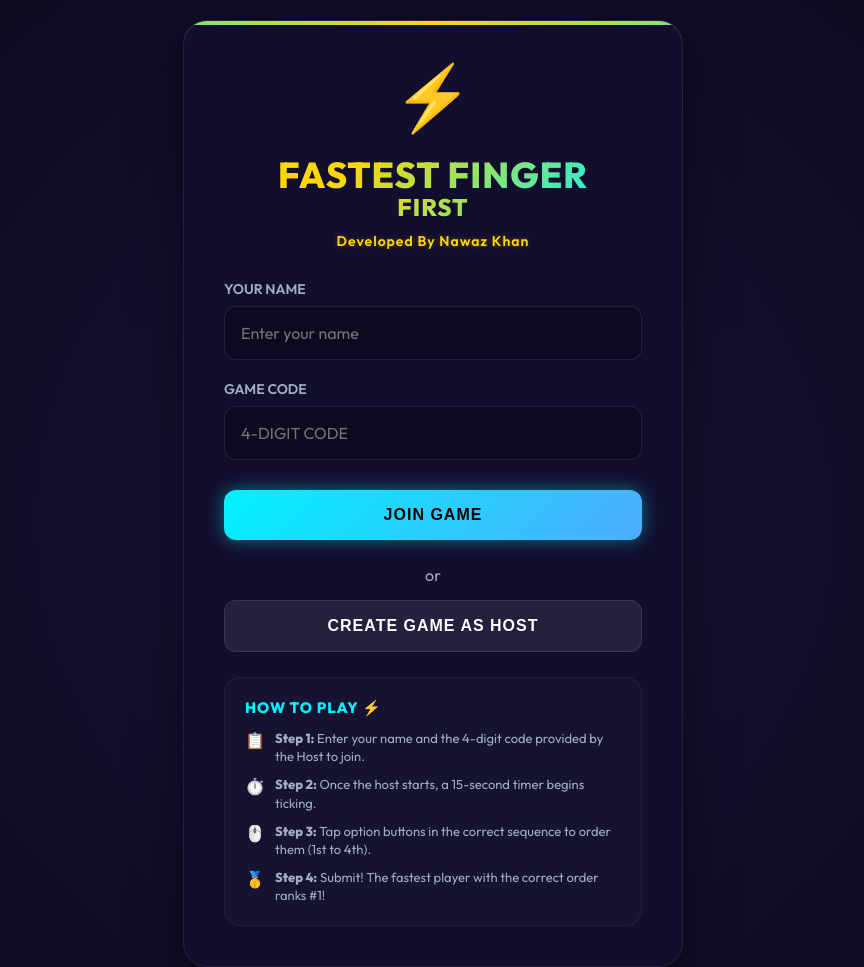
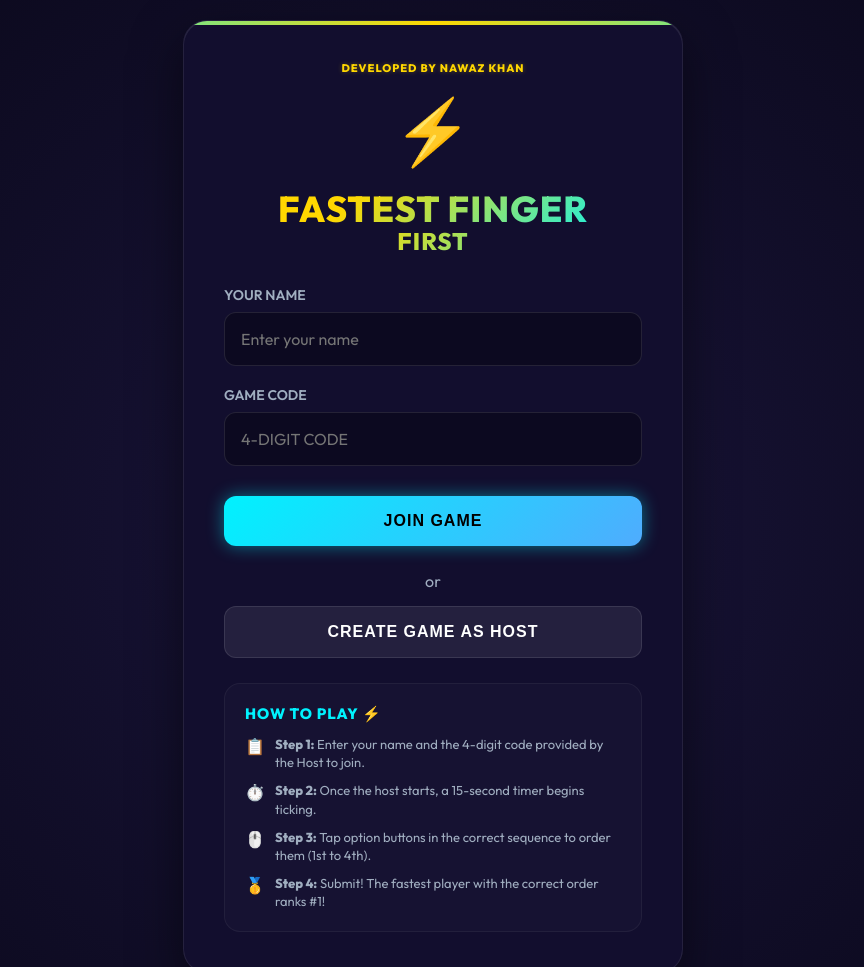
Before and after one commit to nawazkhan060/Fastest-Finger-First, a website: page public/index.html in a window 1280 px wide. Shown: the top 967 px of the page, without its empty margins (207-1071 px from the left). Drawn offline with nearby package versions, Linux system fonts and the light colour scheme.

Commit message:
Add Developed by Nawaz Khan header badges to all views

```diff
--- a/public/index.html
+++ b/public/index.html
@@ -8,13 +8,12 @@
 </head>
 <body>
   <div class="container scale-up" style="max-width: 500px;">
+    <div style="font-size: 11px; color: var(--color-gold); text-transform: uppercase; font-weight: 800; letter-spacing: 1px; margin-bottom: 20px; text-align: center; text-shadow: 0 0 5px var(--color-gold-glow);">Developed by Nawaz Khan</div>
+
     <div class="logo-container">
       <div class="logo-icon">⚡</div>
       <h1 class="logo-title">FASTEST FINGER</h1>
       <h2 class="logo-title" style="font-size: 24px; margin-top: -5px;">FIRST</h2>
-      <div style="font-size: 14px; font-weight: 600; color: var(--color-gold); margin-top: 10px; letter-spacing: 1px; text-shadow: 0 0 5px var(--color-gold-glow);">
-        Developed By Nawaz Khan
-      </div>
     </div>
 
     <!-- Join Form -->
```
Also changed, not shown: public/host.html (+1 -0 lines), public/player.html (+2 -0 lines).
